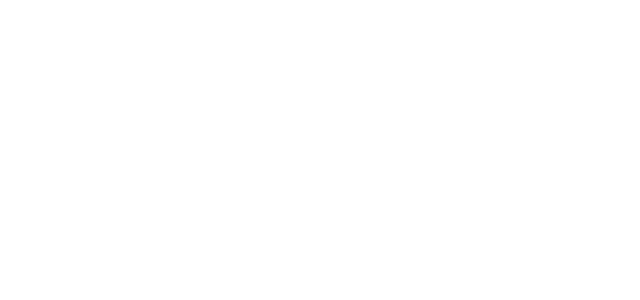
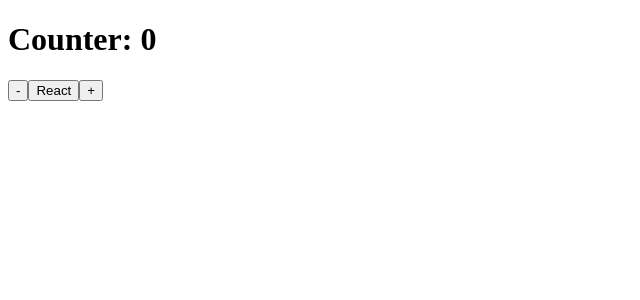
Before and after one commit to joohyuna/lecture-01, a React (Vite) app: page / in a window 1280 px wide. Shown: the top 300 px of the page, without its empty margins (0-640 px from the left). Built offline with nearby package versions, Linux system fonts and the light colour scheme.

Commit message:
State 버튼

```diff
--- a/src/App.jsx
+++ b/src/App.jsx
@@ -1,5 +1,34 @@
+import { useState } from "react";
+
 function App() {
-    return <></>;
+    // state라고 하는 특수변수를 만들때 useState()
+    // const[앞으로 사용할 변수명, 그 변수의 값을 변경할 수 있는 변수명] = useState(초기값)
+    const [count, setCount] = useState(0);
+    return (
+        <div>
+            <h1>Counter: {count}</h1>
+            {/*
+            태그의 속성을 적어줄 때 그 안에 javascript를 작성을 해야된면,
+            ""로 써주는 게 아니라 {}로 써줘야함
+            ==> 컴포넌트의 return 문 앞에 작성하는 {} 이안에 javascript를 쓰겠다는 의미
+         */}
+            <div>
+                <button
+                    onClick={() => {
+                        // count 라고 하는 변수에 지금 현재 count의 값 -1개 저장 되면 됨
+                        // 일반 변수 라면 , count = count -1;
+                        // 변경된 값만 다시 변경시벼주는 것임 화면 전체가 아니라 react가 값지
+                        setCount(count - 1);
+                    }}>-</button>
+                <button onClick={() => {
+                    setCount(0);
+                }}>React</button>
+                <button onClick={() => {
+                    setCount(count + 1);
+                }}>+</button>
+            </div>
+        </div>
+    );
 }
 
 export default App;
```
